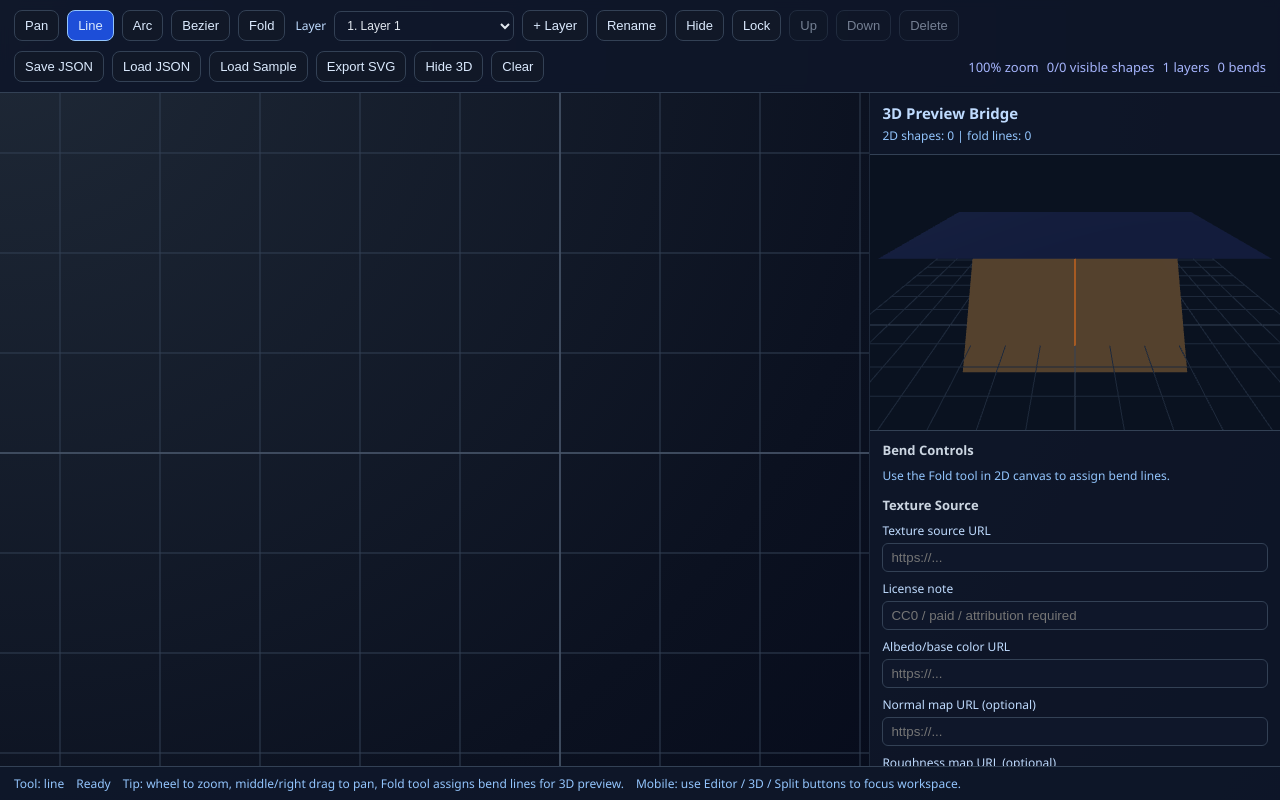
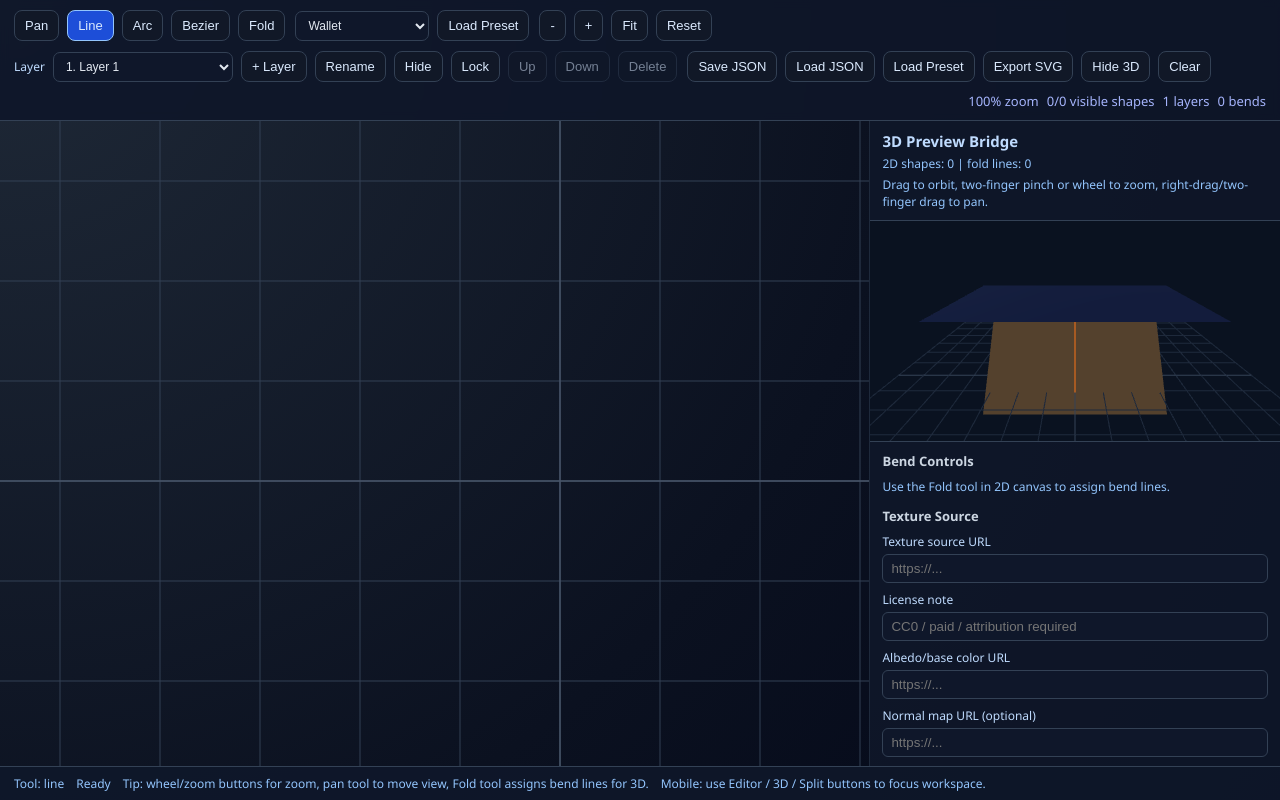
Before and after one commit to ahzs645/LeatherCad, a React (Vite) app: page / in a window 1280 px wide. Built offline with nearby package versions, Linux system fonts and the light colour scheme.

Commit message:
Improve mobile presets/zoom and add interactive 3D controls

```diff
--- a/src/App.css
+++ b/src/App.css
@@ -57,19 +57,32 @@
   flex-wrap: wrap;
 }
 
+.preset-controls,
+.zoom-controls {
+  flex-wrap: nowrap;
+}
+
 .layer-label {
   font-size: 12px;
   color: #bfdbfe;
 }
 
-.layer-select {
+.layer-select,
+.preset-select {
   border-radius: 7px;
   border: 1px solid #334155;
   background: #0f172a;
   color: #e2e8f0;
   font-size: 12px;
   padding: 6px 8px;
+}
+
+.layer-select {
   min-width: 180px;
+}
+
+.preset-select {
+  min-width: 134px;
 }
 
 .group.meta {
@@ -127,6 +140,7 @@ button:disabled {
   height: 100%;
   touch-action: none;
   cursor: crosshair;
+  overscroll-behavior: none;
 }
 
 .preview-pane {
@@ -319,12 +333,29 @@ button:disabled {
   .mobile-view-controls {
     display: flex;
   }
+
+  .preset-controls,
+  .zoom-controls {
+    width: 100%;
+    overflow-x: auto;
+    flex-wrap: nowrap;
+    -webkit-overflow-scrolling: touch;
+  }
+
+  .preset-controls button,
+  .zoom-controls button {
+    flex: 0 0 auto;
+  }
 }
 
 @media (max-width: 800px) {
   .layer-select {
     min-width: 0;
     width: 100%;
+  }
+
+  .preset-select {
+    min-width: 130px;
   }
 
   .topbar-mobile {
--- a/src/App.tsx
+++ b/src/App.tsx
@@ -19,7 +19,7 @@ import {
 } from './cad-geometry'
 import type { DocFile, FoldLine, Layer, Point, Shape, Tool, Viewport } from './cad-types'
 import { ThreePreviewPanel } from './components/ThreePreviewPanel'
-import { SAMPLE_WALLET_DOC } from './sample-doc'
+import { DEFAULT_PRESET_ID, PRESET_DOCS } from './sample-doc'
 
 const GRID_STEP = 100
 const GRID_EXTENT = 4000
@@ -117,6 +117,7 @@ function App() {
   const [isMobileLayout, setIsMobileLayout] = useState(false)
   const [mobileViewMode, setMobileViewMode] = useState<MobileViewMode>('editor')
   const [showMobileMenu, setShowMobileMenu] = useState(false)
+  const [selectedPresetId, setSelectedPresetId] = useState(DEFAULT_PRESET_ID)
   const [viewport, setViewport] = useState<Viewport>({ x: 560, y: 360, scale: 1 })
 
   const svgRef = useRef<SVGSVGElement | null>(null)
@@ -214,6 +215,62 @@ function App() {
       x: (clientX - rect.left - viewport.x) / viewport.scale,
       y: (clientY - rect.top - viewport.y) / viewport.scale,
     }
+  }
+
+  const zoomAtScreenPoint = (screenX: number, screenY: number, zoomFactor: number) => {
+    setViewport((previous) => {
+      const nextScale = clamp(previous.scale * zoomFactor, MIN_ZOOM, MAX_ZOOM)
+      const worldX = (screenX - previous.x) / previous.scale
+      const worldY = (screenY - previous.y) / previous.scale
+      return {
+        x: screenX - worldX * nextScale,
+        y: screenY - worldY * nextScale,
+        scale: nextScale,
+      }
+    })
+  }
+
+  const handleZoomStep = (zoomFactor: number) => {
+    const svg = svgRef.current
+    if (!svg) {
+      return
+    }
+
+    const rect = svg.getBoundingClientRect()
+    zoomAtScreenPoint(rect.width / 2, rect.height / 2, zoomFactor)
+  }
+
+  const handleResetView = () => {
+    setViewport({ x: 560, y: 360, scale: 1 })
+    setStatus('View reset')
+  }
+
+  const handleFitView = () => {
+    const svg = svgRef.current
+    if (!svg) {
+      return
+    }
+
+    if (visibleShapes.length === 0) {
+      handleResetView()
+      return
+    }
+
+    const rect = svg.getBoundingClientRect()
+    const bounds = getBounds(visibleShapes)
+    const margin = 40
+    const fitScale = clamp(
+      Math.min((rect.width - margin * 2) / bounds.width, (rect.height - margin * 2) / bounds.height),
+      MIN_ZOOM,
+      MAX_ZOOM,
+    )
+
+    setViewport({
+      scale: fitScale,
+      x: rect.width / 2 - (bounds.minX + bounds.width / 2) * fitScale,
+      y: rect.height / 2 - (bounds.minY + bounds.height / 2) * fitScale,
+    })
+    setStatus('View fit to visible shapes')
   }
 
   const beginPan = (clientX: number, clientY: number) => {
@@ -475,18 +532,7 @@ function App() {
     const screenX = event.clientX - rect.left
     const screenY = event.clientY - rect.top
     const zoomFactor = event.deltaY < 0 ? 1.1 : 0.9
-
-    setViewport((previous) => {
-      const nextScale = clamp(previous.scale * zoomFactor, MIN_ZOOM, MAX_ZOOM)
-      const worldX = (screenX - previous.x) / previous.scale
-      const worldY = (screenY - previous.y) / previous.scale
-
-      return {
-        x: screenX - worldX * nextScale,
-        y: screenY - worldY * nextScale,
-        scale: nextScale,
-      }
-    })
+    zoomAtScreenPoint(screenX, screenY, zoomFactor)
   }
 
   const handleExportSvg = () => {
@@ -625,11 +671,17 @@ function App() {
     }
   }
 
-  const handleLoadSample = () => {
+  const handleLoadPreset = (presetId = selectedPresetId) => {
+    const preset = PRESET_DOCS.find((entry) => entry.id === presetId)
+    if (!preset) {
+      setStatus('Preset not found')
+      return
+    }
+
     const sample =
       typeof structuredClone === 'function'
-        ? structuredClone(SAMPLE_WALLET_DOC)
-        : (JSON.parse(JSON.stringify(SAMPLE_WALLET_DOC)) as DocFile)
+        ? structuredClone(preset.doc)
+        : (JSON.parse(JSON.stringify(preset.doc)) as DocFile)
 
     setLayers(sample.layers)
     setActiveLayerId(sample.activeLayerId)
@@ -642,7 +694,7 @@ function App() {
     }
     clearDraft()
     setStatus(
-      `Loaded sample: Wallet demo (${sample.objects.length} shapes, ${sample.foldLines.length} folds, ${sample.layers.length} layers)`,
+      `Loaded preset: ${preset.label} (${sample.objects.length} shapes, ${sample.foldLines.length} folds)`,
     )
   }
 
@@ -820,6 +872,28 @@ function App() {
           )}
         </div>
 
+        <div className="group preset-controls">
+          <select
+            className="preset-select"
+            value={selectedPresetId}
+            onChange={(event) => setSelectedPresetId(event.target.value)}
+          >
+            {PRESET_DOCS.map((preset) => (
+              <option key={preset.id} value={preset.id}>
+                {preset.label}
+              </option>
+            ))}
+          </select>
+          <button onClick={() => handleLoadPreset()}>Load Preset</button>
+        </div>
+
+        <div className="group zoom-controls">
+          <button onClick={() => handleZoomStep(0.85)}>-</button>
+          <button onClick={() => handleZoomStep(1.15)}>+</button>
+          <button onClick={handleFitView}>Fit</button>
+          <button onClick={handleResetView}>Reset</button>
+        </div>
+
         <div className={`group layer-controls ${hideMobileOnlyControls ? 'mobile-hidden' : ''}`}>
           <span className="layer-label">Layer</span>
           <select
@@ -862,7 +936,7 @@ function App() {
         <div className={`group file-controls ${hideMobileOnlyControls ? 'mobile-hidden' : ''}`}>
           <button onClick={handleSaveJson}>Save JSON</button>
           <button onClick={() => fileInputRef.current?.click()}>Load JSON</button>
-          <button onClick={handleLoadSample}>Load Sample</button>
+          <button onClick={() => handleLoadPreset()}>Load Preset</button>
           <button onClick={handleExportSvg}>Export SVG</button>
           <button onClick={() => setShowThreePreview((previous) => !previous)}>
             {showThreePreview ? 'Hide 3D' : 'Show 3D'}
@@ -1008,7 +1082,7 @@ function App() {
       <footer className="statusbar">
         <span>Tool: {tool}</span>
         <span>{status}</span>
-        <span>Tip: wheel to zoom, middle/right drag to pan, Fold tool assigns bend lines for 3D preview.</span>
+        <span>Tip: wheel/zoom buttons for zoom, pan tool to move view, Fold tool assigns bend lines for 3D.</span>
         <span>Mobile: use Editor / 3D / Split buttons to focus workspace.</span>
       </footer>
 
--- a/src/components/ThreePreviewPanel.tsx
+++ b/src/components/ThreePreviewPanel.tsx
@@ -70,6 +70,7 @@ export function ThreePreviewPanel({ shapes, foldLines, isMobileLayout, onUpdateF
         <div>
           <h2>3D Preview Bridge</h2>
           <p>2D shapes: {shapes.length} | fold lines: {foldLines.length}</p>
+          <p className="hint">Drag to orbit, two-finger pinch or wheel to zoom, right-drag/two-finger drag to pan.</p>
         </div>
         {isMobileLayout && (
           <button className="preview-controls-toggle" onClick={() => setShowControls((previous) => !previous)}>
--- a/src/index.css
+++ b/src/index.css
@@ -16,4 +16,5 @@ body {
   width: 100%;
   height: 100%;
   overflow: hidden;
+  overscroll-behavior: none;
 }
--- a/src/sample-doc.ts
+++ b/src/sample-doc.ts
@@ -1,56 +1,83 @@
-import type { DocFile } from './cad-types'
+import type { DocFile, FoldLine, Layer, Shape } from './cad-types'
 
-export const SAMPLE_WALLET_DOC: DocFile = {
+type PresetDefinition = {
+  id: string
+  label: string
+  doc: DocFile
+}
+
+const DEFAULT_PATTERN_LAYER: Layer = {
+  id: 'layer-pattern',
+  name: 'Pattern',
+  visible: true,
+  locked: false,
+}
+
+const DEFAULT_STITCH_LAYER: Layer = {
+  id: 'layer-stitch-guides',
+  name: 'Stitch Guides',
+  visible: true,
+  locked: false,
+}
+
+function buildDoc(name: string, patternShapes: Shape[], stitchShapes: Shape[], foldLines: FoldLine[]): DocFile {
+  return {
     version: 1,
     units: 'mm',
     layers: [
       {
-      id: 'layer-pattern',
-      name: 'Pattern',
-      visible: true,
-      locked: false,
+        ...DEFAULT_PATTERN_LAYER,
       },
       {
-      id: 'layer-stitch-guides',
-      name: 'Stitch Guides',
-      visible: true,
-      locked: false,
+        ...DEFAULT_STITCH_LAYER,
       },
     ],
-  activeLayerId: 'layer-pattern',
-  objects: [
+    activeLayerId: DEFAULT_PATTERN_LAYER.id,
+    objects: [...patternShapes, ...stitchShapes].map((shape) => ({
+      ...shape,
+      id: `${name}-${shape.id}`,
+    })),
+    foldLines: foldLines.map((foldLine) => ({
+      ...foldLine,
+      id: `${name}-${foldLine.id}`,
+      name: foldLine.name,
+    })),
+  }
+}
+
+const walletPattern: Shape[] = [
   {
     id: 'outline-top',
     type: 'line',
-      layerId: 'layer-pattern',
+    layerId: DEFAULT_PATTERN_LAYER.id,
     start: { x: -220, y: -140 },
     end: { x: 220, y: -140 },
   },
   {
     id: 'outline-right',
     type: 'line',
-      layerId: 'layer-pattern',
+    layerId: DEFAULT_PATTERN_LAYER.id,
     start: { x: 220, y: -140 },
     end: { x: 220, y: 140 },
   },
   {
     id: 'outline-bottom',
     type: 'line',
-      layerId: 'layer-pattern',
+    layerId: DEFAULT_PATTERN_LAYER.id,
     start: { x: 220, y: 140 },
     end: { x: -220, y: 140 },
   },
   {
     id: 'outline-left',
     type: 'line',
-      layerId: 'layer-pattern',
+    layerId: DEFAULT_PATTERN_LAYER.id,
     start: { x: -220, y: 140 },
     end: { x: -220, y: -140 },
   },
   {
     id: 'left-slot-top',
     type: 'bezier',
-      layerId: 'layer-pattern',
+    layerId: DEFAULT_PATTERN_LAYER.id,
     start: { x: -200, y: -50 },
     control: { x: -112, y: -92 },
     end: { x: -20, y: -50 },
@@ -58,7 +85,7 @@ export const SAMPLE_WALLET_DOC: DocFile = {
   {
     id: 'right-slot-top',
     type: 'bezier',
-      layerId: 'layer-pattern',
+    layerId: DEFAULT_PATTERN_LAYER.id,
     start: { x: 20, y: -50 },
     control: { x: 112, y: -92 },
     end: { x: 200, y: -50 },
@@ -66,7 +93,7 @@ export const SAMPLE_WALLET_DOC: DocFile = {
   {
     id: 'left-pocket-mouth',
     type: 'arc',
-      layerId: 'layer-pattern',
+    layerId: DEFAULT_PATTERN_LAYER.id,
     start: { x: -198, y: 86 },
     mid: { x: -110, y: 34 },
     end: { x: -22, y: 86 },
@@ -74,55 +101,59 @@ export const SAMPLE_WALLET_DOC: DocFile = {
   {
     id: 'right-pocket-mouth',
     type: 'arc',
-      layerId: 'layer-pattern',
+    layerId: DEFAULT_PATTERN_LAYER.id,
     start: { x: 22, y: 86 },
     mid: { x: 110, y: 34 },
     end: { x: 198, y: 86 },
   },
   {
+    id: 'card-divider-left',
+    type: 'line',
+    layerId: DEFAULT_PATTERN_LAYER.id,
+    start: { x: -96, y: -50 },
+    end: { x: -96, y: 96 },
+  },
+  {
+    id: 'card-divider-right',
+    type: 'line',
+    layerId: DEFAULT_PATTERN_LAYER.id,
+    start: { x: 96, y: -50 },
+    end: { x: 96, y: 96 },
+  },
+]
+
+const walletStitch: Shape[] = [
+  {
     id: 'stitch-guide-top',
     type: 'line',
-      layerId: 'layer-stitch-guides',
+    layerId: DEFAULT_STITCH_LAYER.id,
     start: { x: -200, y: -122 },
     end: { x: 200, y: -122 },
   },
   {
     id: 'stitch-guide-right',
     type: 'line',
-      layerId: 'layer-stitch-guides',
+    layerId: DEFAULT_STITCH_LAYER.id,
     start: { x: 200, y: -122 },
     end: { x: 200, y: 122 },
   },
   {
     id: 'stitch-guide-bottom',
     type: 'line',
-      layerId: 'layer-stitch-guides',
+    layerId: DEFAULT_STITCH_LAYER.id,
     start: { x: 200, y: 122 },
     end: { x: -200, y: 122 },
   },
   {
     id: 'stitch-guide-left',
     type: 'line',
-      layerId: 'layer-stitch-guides',
+    layerId: DEFAULT_STITCH_LAYER.id,
     start: { x: -200, y: 122 },
     end: { x: -200, y: -122 },
   },
-    {
-      id: 'card-divider-left',
-      type: 'line',
-      layerId: 'layer-pattern',
-      start: { x: -96, y: -50 },
-      end: { x: -96, y: 96 },
-    },
-    {
-      id: 'card-divider-right',
-      type: 'line',
-      layerId: 'layer-pattern',
-      start: { x: 96, y: -50 },
-      end: { x: 96, y: 96 },
-    },
-  ],
-  foldLines: [
+]
+
+const walletFolds: FoldLine[] = [
   {
     id: 'wallet-center-fold',
     name: 'Wallet Center Fold',
@@ -131,5 +162,200 @@ export const SAMPLE_WALLET_DOC: DocFile = {
     angleDeg: 58,
     maxAngleDeg: 180,
   },
-  ],
-}
+]
+
+const cardSleevePattern: Shape[] = [
+  {
+    id: 'outline-top',
+    type: 'line',
+    layerId: DEFAULT_PATTERN_LAYER.id,
+    start: { x: -150, y: -95 },
+    end: { x: 150, y: -95 },
+  },
+  {
+    id: 'outline-right',
+    type: 'line',
+    layerId: DEFAULT_PATTERN_LAYER.id,
+    start: { x: 150, y: -95 },
+    end: { x: 150, y: 95 },
+  },
+  {
+    id: 'outline-bottom',
+    type: 'line',
+    layerId: DEFAULT_PATTERN_LAYER.id,
+    start: { x: 150, y: 95 },
+    end: { x: -150, y: 95 },
+  },
+  {
+    id: 'outline-left',
+    type: 'line',
+    layerId: DEFAULT_PATTERN_LAYER.id,
+    start: { x: -150, y: 95 },
+    end: { x: -150, y: -95 },
+  },
+  {
+    id: 'thumb-cutout',
+    type: 'arc',
+    layerId: DEFAULT_PATTERN_LAYER.id,
+    start: { x: -54, y: 95 },
+    mid: { x: 0, y: 56 },
+    end: { x: 54, y: 95 },
+  },
+]
+
+const cardSleeveStitch: Shape[] = [
+  {
+    id: 'stitch-guide-top',
+    type: 'line',
+    layerId: DEFAULT_STITCH_LAYER.id,
+    start: { x: -130, y: -78 },
+    end: { x: 130, y: -78 },
+  },
+  {
+    id: 'stitch-guide-right',
+    type: 'line',
+    layerId: DEFAULT_STITCH_LAYER.id,
+    start: { x: 130, y: -78 },
+    end: { x: 130, y: 78 },
+  },
+  {
+    id: 'stitch-guide-bottom',
+    type: 'line',
+    layerId: DEFAULT_STITCH_LAYER.id,
+    start: { x: 130, y: 78 },
+    end: { x: -130, y: 78 },
+  },
+  {
+    id: 'stitch-guide-left',
+    type: 'line',
+    layerId: DEFAULT_STITCH_LAYER.id,
+    start: { x: -130, y: 78 },
+    end: { x: -130, y: -78 },
+  },
+]
+
+const cardSleeveFolds: FoldLine[] = [
+  {
+    id: 'sleeve-crease',
+    name: 'Optional Crease',
+    start: { x: 0, y: -95 },
+    end: { x: 0, y: 95 },
+    angleDeg: 18,
+    maxAngleDeg: 120,
+  },
+]
+
+const triFoldPattern: Shape[] = [
+  {
+    id: 'outline-top',
+    type: 'line',
+    layerId: DEFAULT_PATTERN_LAYER.id,
+    start: { x: -300, y: -120 },
+    end: { x: 300, y: -120 },
+  },
+  {
+    id: 'outline-right',
+    type: 'line',
+    layerId: DEFAULT_PATTERN_LAYER.id,
+    start: { x: 300, y: -120 },
+    end: { x: 300, y: 120 },
+  },
+  {
+    id: 'outline-bottom',
+    type: 'line',
+    layerId: DEFAULT_PATTERN_LAYER.id,
+    start: { x: 300, y: 120 },
+    end: { x: -300, y: 120 },
+  },
+  {
+    id: 'outline-left',
+    type: 'line',
+    layerId: DEFAULT_PATTERN_LAYER.id,
+    start: { x: -300, y: 120 },
+    end: { x: -300, y: -120 },
+  },
+  {
+    id: 'window-left',
+    type: 'line',
+    layerId: DEFAULT_PATTERN_LAYER.id,
+    start: { x: -100, y: -120 },
+    end: { x: -100, y: 120 },
+  },
+  {
+    id: 'window-right',
+    type: 'line',
+    layerId: DEFAULT_PATTERN_LAYER.id,
+    start: { x: 100, y: -120 },
+    end: { x: 100, y: 120 },
+  },
+]
+
+const triFoldStitch: Shape[] = [
+  {
+    id: 'stitch-guide-top',
+    type: 'line',
+    layerId: DEFAULT_STITCH_LAYER.id,
+    start: { x: -280, y: -104 },
+    end: { x: 280, y: -104 },
+  },
+  {
+    id: 'stitch-guide-right',
+    type: 'line',
+    layerId: DEFAULT_STITCH_LAYER.id,
+    start: { x: 280, y: -104 },
+    end: { x: 280, y: 104 },
+  },
+  {
+    id: 'stitch-guide-bottom',
+    type: 'line',
+    layerId: DEFAULT_STITCH_LAYER.id,
+    start: { x: 280, y: 104 },
+    end: { x: -280, y: 104 },
+  },
+  {
+    id: 'stitch-guide-left',
+    type: 'line',
+    layerId: DEFAULT_STITCH_LAYER.id,
+    start: { x: -280, y: 104 },
+    end: { x: -280, y: -104 },
+  },
+]
+
+const triFoldFolds: FoldLine[] = [
+  {
+    id: 'tri-fold-left',
+    name: 'Tri-Fold Left',
+    start: { x: -100, y: -120 },
+    end: { x: -100, y: 120 },
+    angleDeg: 32,
+    maxAngleDeg: 180,
+  },
+  {
+    id: 'tri-fold-right',
+    name: 'Tri-Fold Right',
+    start: { x: 100, y: -120 },
+    end: { x: 100, y: 120 },
+    angleDeg: 28,
+    maxAngleDeg: 180,
+  },
+]
+
+export const PRESET_DOCS: PresetDefinition[] = [
+  {
+    id: 'wallet',
+    label: 'Wallet',
+    doc: buildDoc('wallet', walletPattern, walletStitch, walletFolds),
+  },
+  {
+    id: 'card-sleeve',
+    label: 'Card Sleeve',
+    doc: buildDoc('card-sleeve', cardSleevePattern, cardSleeveStitch, cardSleeveFolds),
+  },
+  {
+    id: 'trifold',
+    label: 'Tri-fold Layout',
+    doc: buildDoc('trifold', triFoldPattern, triFoldStitch, triFoldFolds),
+  },
+]
+
+export const DEFAULT_PRESET_ID = PRESET_DOCS[0].id
```
Also changed, not shown: src/three-bridge.ts (+16 -0 lines). Lines whose indentation alone changed are shown as unchanged.
